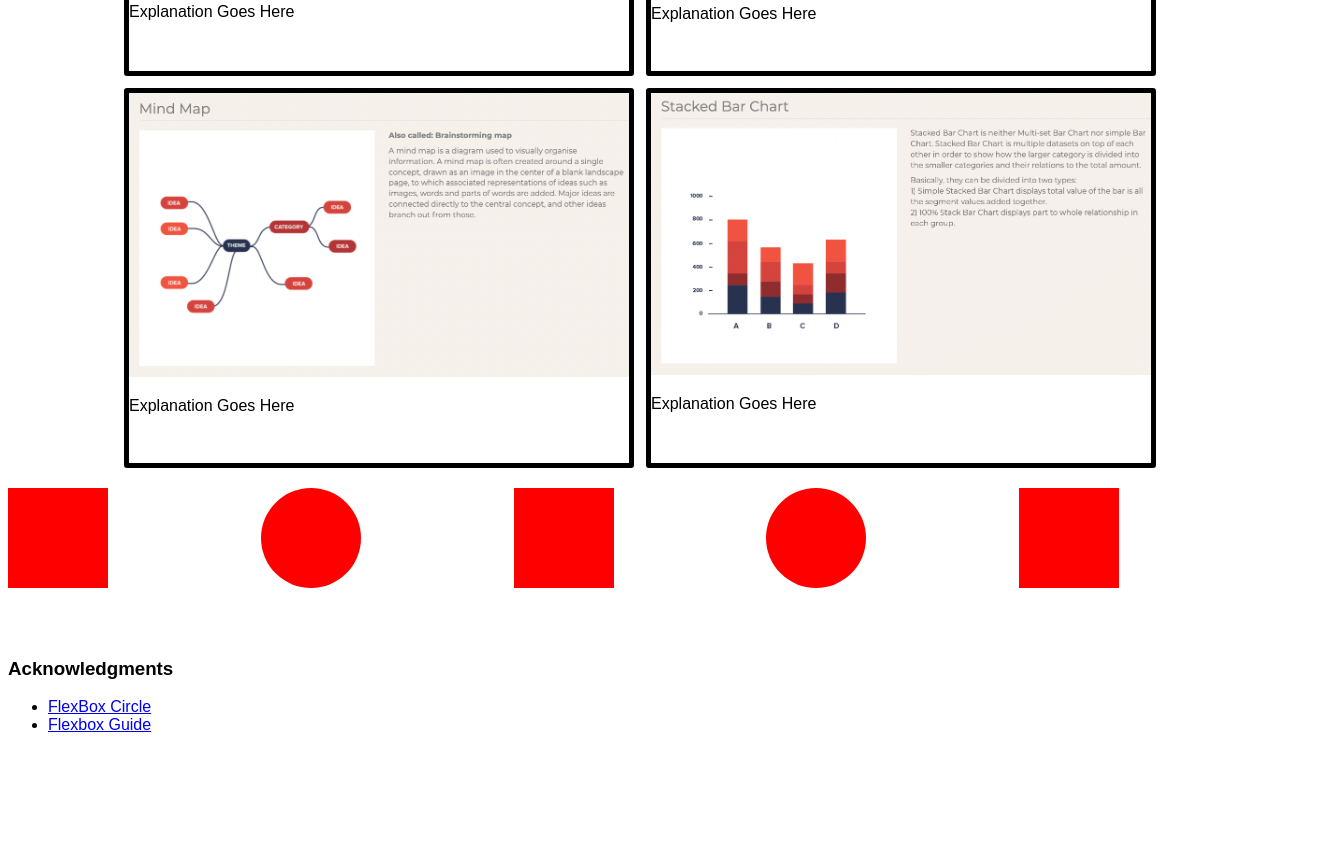
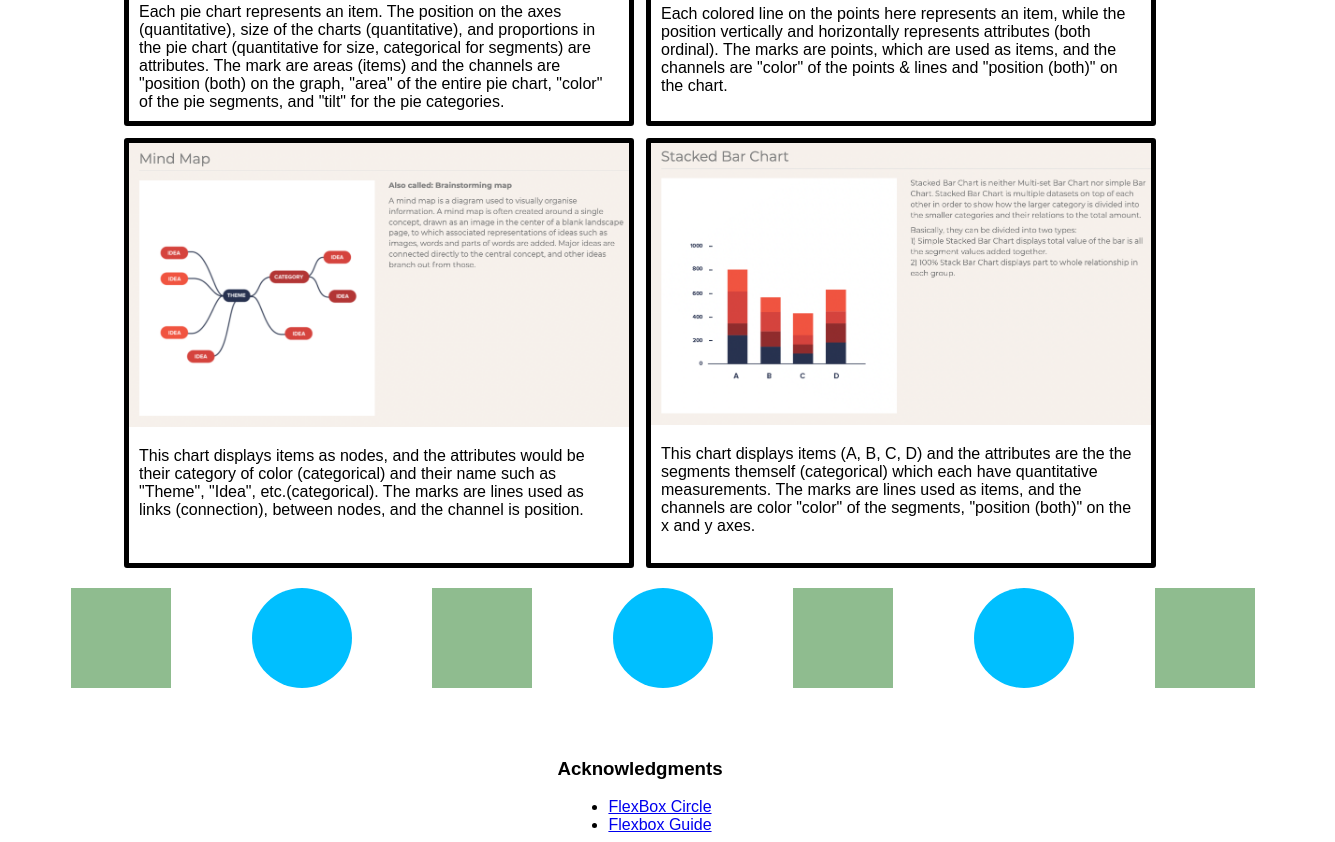
Before and after one commit to DS4200-S22/hw-03-shane-gary, a plain HTML site: page index.html in a window 1280 px wide. Shown: the part 388-1230 px from the top of the page, 1335 px wide, since content can reach past the window. Before the commit the page ends 1138 px from the top, so only its background shows below. Drawn offline with Linux system fonts and the light colour scheme.

Commit message:
Centering,  explainations, and colors done

```diff
--- a/index.html
+++ b/index.html
@@ -16,27 +16,33 @@
     <div class="image-container">
         <div class="visualization">
             <img class="visualization-image" src="img/bubble_and_pie_chart.png"/>
-            <p class="visualization-p">Explanation Goes Here</p>
+            <p class="visualization-p">Each pie chart represents an item. The position on the axes (quantitative), size of the charts (quantitative), and proportions in the pie chart (quantitative for size, categorical for segments) are attributes. The mark are areas (items) and the channels are "position (both) on the graph, "area" of the entire pie chart, "color" of the pie segments, and "tilt" for the pie categories.</p>
         </div>
 
         <div class="visualization">
             <img class="visualization-image" src="img/bump_chart.png" />
-            <p class="visualization-p">Explanation Goes Here</p>
+            <p class="visualization-p">Each colored line on the points here represents an item, while the position vertically and horizontally represents attributes (both ordinal). The marks are points, which are used as items, and the channels are "color" of the points & lines and "position (both)" on the chart.</p>
         </div>
 
         <div class="visualization">
             <img class="visualization-image" src="img/mind_map.png"/>
-            <p class="visualization-p">Explanation Goes Here</p>
+            <p class="visualization-p">This chart displays items as nodes, and the attributes would be their category of color (categorical) and their name such as "Theme", "Idea", etc.(categorical). The marks are lines used as links (connection), between nodes, and the channel is position.</p>
         </div>
 
         <div class="visualization">
             <img class="visualization-image" src="img/stacked_bar_chart.png"/>
-            <p class="visualization-p">Explanation Goes Here</p>
+            <p class="visualization-p">This chart displays items (A, B, C, D) and the attributes are the   the segments themself (categorical) which each have quantitative measurements. The marks are lines used as items, and the channels are color "color" of the segments, "position (both)" on the x and y axes.</p>
         </div>
 
     </div>
 
     <div class="shapes-flex">
+        <svg>
+            <rect width="100" height="100" />
+        </svg>
+        <svg>
+            <circle cx="50" cy="50" r="50" />
+        </svg>
         <svg>
             <rect width="100" height="100" />
         </svg>
--- a/style.css
+++ b/style.css
@@ -27,19 +27,38 @@ body {
 
 .visualization-p {
   height: 50px;
+  padding: 0px 10px 50px 10px;
 }
 
 .shapes-flex {
   margin-top: 20px;
   margin-bottom: 20px;
+  margin-left: 5%;
+  margin-right: 5%;
   width: 100%;
   display: flex;
   justify-content: center;
 }
 
-rect, circle {
-  fill: red;
+circle {
+  fill: deepskyblue;
 }
-rect:hover, circle:hover {
-  fill: blue;
+
+rect {
+  fill: darkseagreen;
 }
+circle:hover {
+  fill: steelblue;
+}
+rect:hover {
+  fill: seagreen;
+}
+
+ul {
+  display: table;
+  margin: 0 auto;
+}
+
+.acknowledgments {
+  text-align: center;
+}
```
